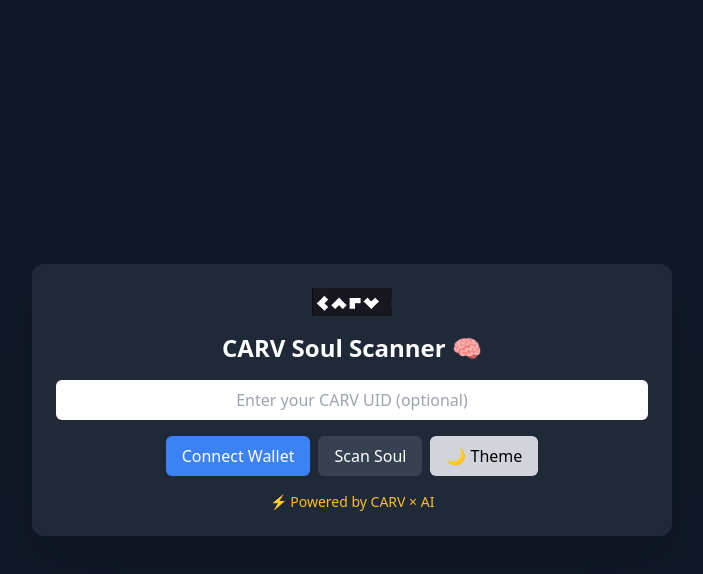
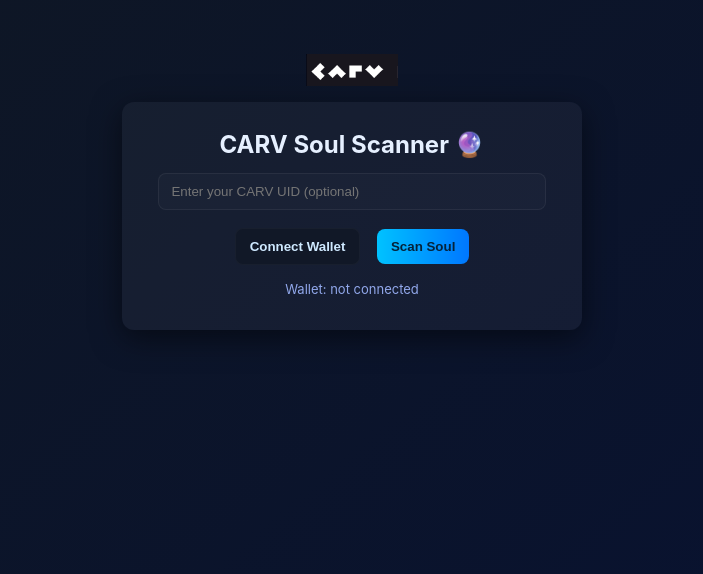
Before and after one commit to SoMoBoK/CARV-SOULS-SCANNER, a plain HTML site: page index.html in a window 1280 px wide. Shown: the whole page, without its empty margins (288-991 px from the left). Drawn offline with nearby package versions, Linux system fonts and the light colour scheme.

Commit message:
Update index.html

```diff
--- a/index.html
+++ b/index.html
@@ -1,45 +1,52 @@
 <!DOCTYPE html>
 <html lang="en">
 <head>
-  <meta charset="UTF-8" />
-  <meta name="viewport" content="width=device-width, initial-scale=1.0" />
-  <title>CARV Soul Scanner 🧠</title>
-  <link rel="icon" href="carv-logo.png" />
-  <link rel="stylesheet" href="https://cdn.jsdelivr.net/npm/tailwindcss@2.2.19/dist/tailwind.min.css" />
-  <script src="https://cdn.jsdelivr.net/npm/ethers@5.7.2/dist/ethers.umd.min.js"></script>
-  <script src="app.js" defer></script>
+  <meta charset="utf-8" />
+  <meta name="viewport" content="width=device-width,initial-scale=1" />
+  <title>CARV Soul Scanner — Hybrid (Local + Cashie)</title>
+  <style>
+    body { font-family: Inter, Arial, sans-serif; background: linear-gradient(140deg,#0f1724,#071133); color:#e6f0ff; text-align:center; padding:36px; min-height:100vh; }
+    .card{ background: rgba(255,255,255,0.04); padding:20px; border-radius:12px; max-width:420px; margin:16px auto; box-shadow:0 8px 30px rgba(0,0,0,0.5); }
+    input{ padding:10px 12px; width:86%; border-radius:8px; border:1px solid rgba(255,255,255,0.06); background:rgba(255,255,255,0.02); color:#fff; }
+    button{ padding:10px 14px; border-radius:8px; border:none; cursor:pointer; margin:6px; font-weight:600; }
+    .btn-primary{ background: linear-gradient(90deg,#00c2ff,#0077ff); color:#052239; }
+    .btn-secondary{ background:#111827; color:#cfe9ff; border:1px solid rgba(255,255,255,0.03); }
+    .logo{ width:92px; display:block; margin:10px auto; }
+    .spinner{ margin:12px auto; width:28px; height:28px; border:3px solid rgba(255,255,255,0.15); border-top:3px solid #00c2ff; border-radius:50%; animation:spin .8s linear infinite; }
+    @keyframes spin{ 100%{ transform:rotate(360deg); } }
+    .small{ font-size:13px; color:#cbd9ff; opacity:.9; }
+    .muted{ color:#9fb7ff; opacity:.9; font-size:13px; }
+  </style>
 </head>
-<body class="bg-gray-900 text-white flex flex-col items-center justify-center min-h-screen transition-all duration-500">
-  <div class="text-center p-6 rounded-xl bg-gray-800 shadow-2xl w-11/12 md:w-2/3 lg:w-1/2">
-    <img src="carv-logo.png" alt="CARV Logo" class="mx-auto w-20 mb-4" />
-    <h1 class="text-2xl font-bold mb-4">CARV Soul Scanner 🧠</h1>
+<body>
+  <img src="carv-logo.png" alt="CARV Logo" class="logo" />
+  <div class="card">
+    <h2 style="margin:8px 0 14px;">CARV Soul Scanner 🔮</h2>
 
-    <input
-      id="carvUid"
-      type="text"
-      placeholder="Enter your CARV UID (optional)"
-      class="p-2 w-full rounded-md text-gray-900 mb-4 text-center"
-    />
+    <input id="carvUid" placeholder="Enter your CARV UID (optional)" />
 
-    <div class="flex justify-center gap-2 mb-4">
-      <button id="connectWallet" class="bg-blue-500 hover:bg-blue-600 text-white px-4 py-2 rounded-md">Connect Wallet</button>
-      <button id="scanSoul" class="bg-gray-700 hover:bg-gray-600 text-white px-4 py-2 rounded-md">Scan Soul</button>
-      <button id="toggleTheme" class="bg-gray-300 hover:bg-gray-200 text-black px-4 py-2 rounded-md">🌙 Theme</button>
+    <div style="margin-top:12px;">
+      <button id="connectBtn" class="btn-secondary">Connect Wallet</button>
+      <button id="scanBtn" class="btn-primary" disabled>Scan Soul</button>
     </div>
 
-    <p id="walletAddress" class="mb-2 text-sm text-gray-400"></p>
+    <p id="wallet" class="muted" style="margin-top:10px">Wallet: not connected</p>
 
-    <div id="soulReport" class="hidden bg-gray-700 rounded-lg p-4 mt-4 text-left">
-      <h2 class="font-bold text-green-400 mb-2">✅ Soul Report</h2>
-      <p><strong>Wallet:</strong> <span id="walletDisplay"></span></p>
-      <p><strong>CARV UID:</strong> <span id="uidDisplay"></span></p>
-      <p><strong>🌟 Soul Points:</strong> <span id="soulPoints"></span></p>
-      <p class="mt-3"><strong>✨ Insight:</strong> <span id="aiInsight"></span></p>
-
-      <button id="shareOnX" class="bg-blue-500 hover:bg-blue-600 text-white px-4 py-2 rounded-md mt-3">Share on X</button>
+    <div id="carvProfile" style="display:none; margin-top:12px;">
+      <img id="carvAvatar" src="" width="72" style="border-radius:50%; display:block; margin:0 auto 8px;" />
+      <div id="carvName" style="font-weight:700; text-align:center;"></div>
     </div>
 
-    <p class="mt-4 text-yellow-400 text-sm">⚡ Powered by CARV × AI</p>
+    <div id="resultBox" style="display:none; text-align:left; margin-top:16px;">
+      <div id="spinner" class="spinner" style="display:none"></div>
+      <div id="resultText" style="margin-top:8px; color:#04243e;"></div>
+      <div style="margin-top:10px;">
+        <button id="shareBtn" class="btn-primary">Share on X & tag @CashieCarv</button>
+      </div>
+      <p class="small" style="margin-top:10px;">Immediate local insight is shown instantly. When you share tagging @CashieCarv, Cashie may reply on X with a deeper public insight.</p>
+    </div>
   </div>
+
+  <script src="app.js"></script>
 </body>
 </html>
```
